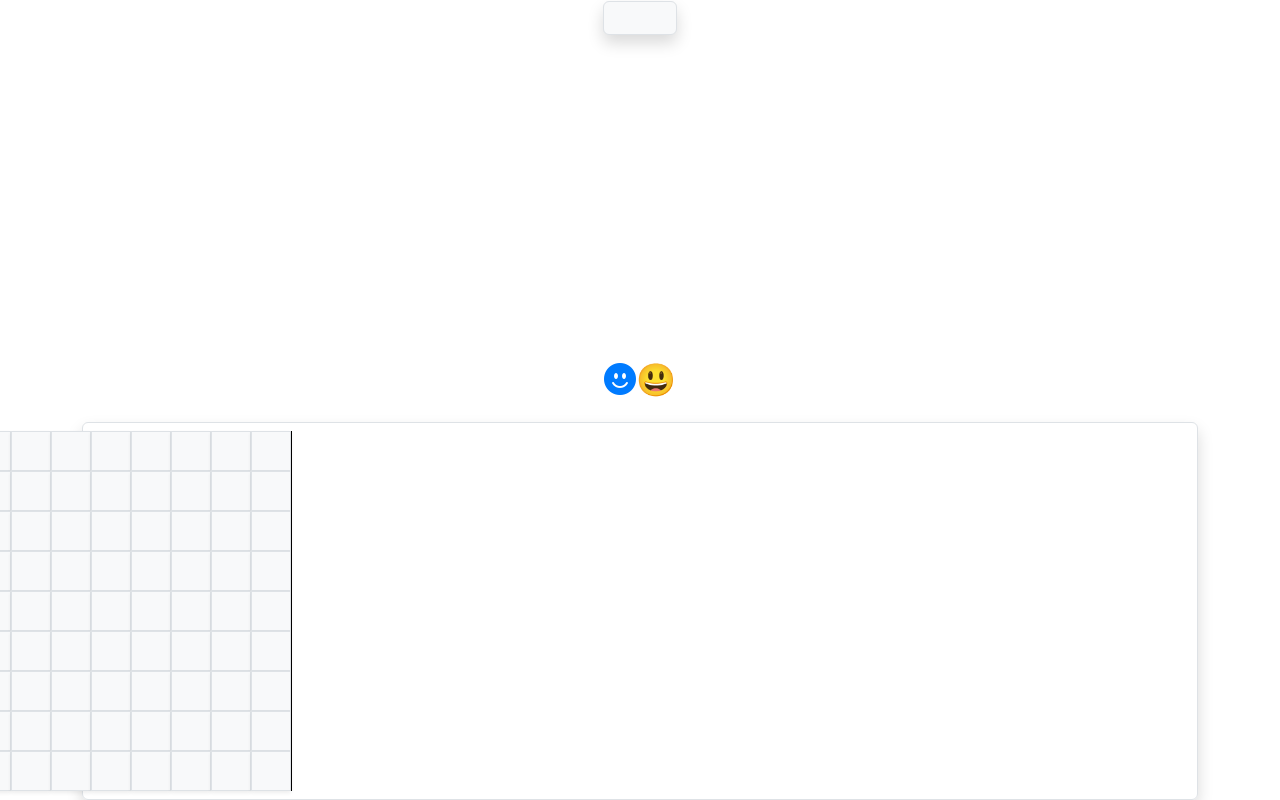
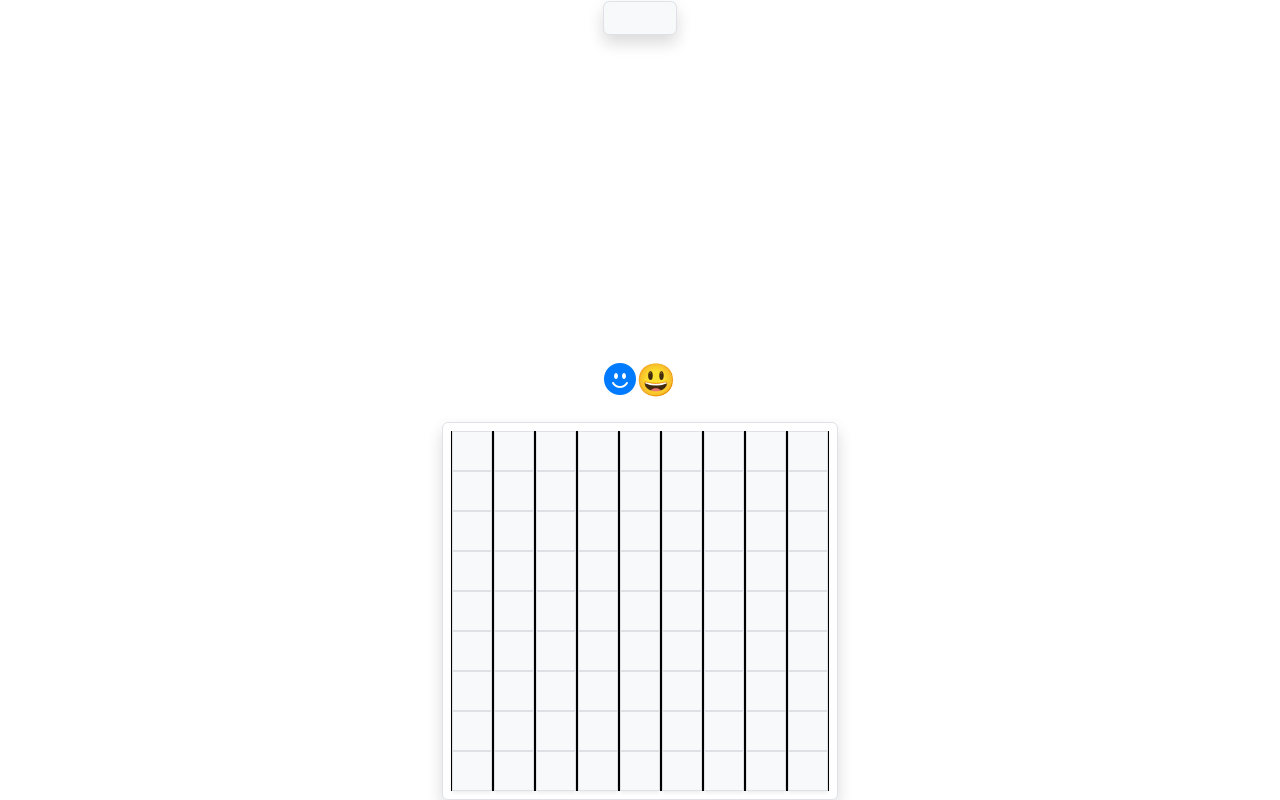
Before and after one commit to rafasdiass/campo-minado, an Angular app: page / in a window 1280 px wide. Shown: the part 228-1028 px from the top of the page. Built offline with nearby package versions, Linux system fonts and the light colour scheme.

Commit message:
scss grid

```diff
--- a/src/app/board/board/board.component.html
+++ b/src/app/board/board/board.component.html
@@ -6,9 +6,9 @@
     </div>
 
     <div class="board border rounded shadow p-2">
-      <div class="row gx-0">
-        <div class="col" *ngFor="let row of board; let rowIndex = index">
+      <div class="row gx-0" *ngFor="let row of board; let rowIndex = index">
         <app-cell
+          class="col"
           *ngFor="let cell of row; let colIndex = index"
           [cell]="cell"
           (cellClicked)="revealCell(rowIndex, colIndex)"
@@ -17,4 +17,3 @@
       </div>
     </div>
 </div>
-  </div>
```
Lines whose indentation alone changed are shown as unchanged.
